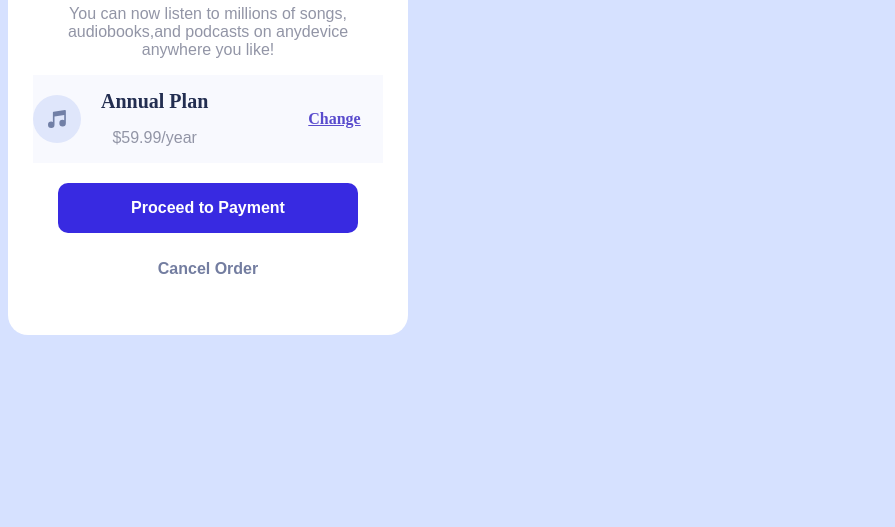
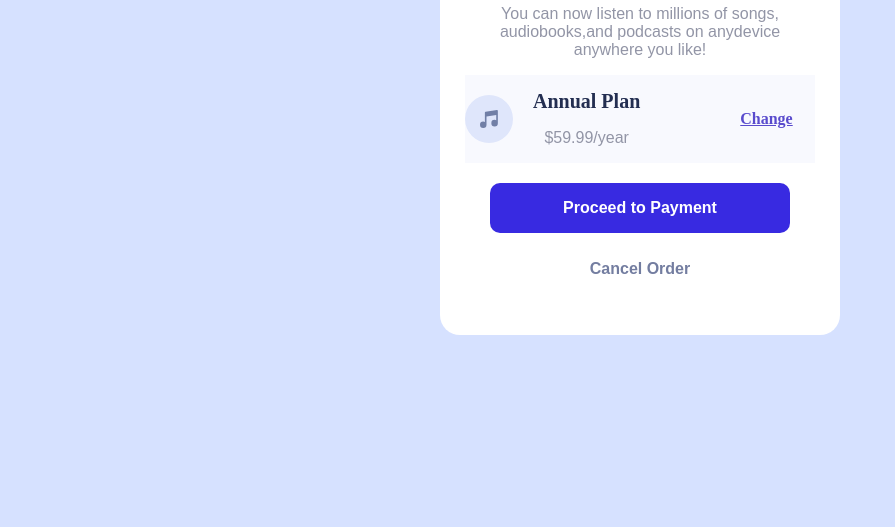
Before and after one commit to SabaMinadze/order-summary-component-main, a plain HTML site: page index.html in a window 1280 px wide. Shown: the part 273-800 px from the top of the page, without its empty margins (0-895 px from the left). Drawn offline with Linux system fonts and the light colour scheme.

Commit message:
Update index.html

```diff
--- a/index.html
+++ b/index.html
@@ -15,7 +15,7 @@
 
 
 
-  <div class="bigBox">
+  <center><div class="bigBox">
     <img src="./images/illustration-hero.svg" alt="error" class="img1">
     <h1 class="txt">Order Summary</h1>
         <center><p class="paragraph">You can now listen to millions of songs,
@@ -30,7 +30,7 @@
        </div></center>
        <center><button class="btn">Proceed to Payment</button></center>
        <h2 class="txt4">Cancel Order</h2>
-  </div>
+  </div></center>
 
 </body>
 </html>
```
